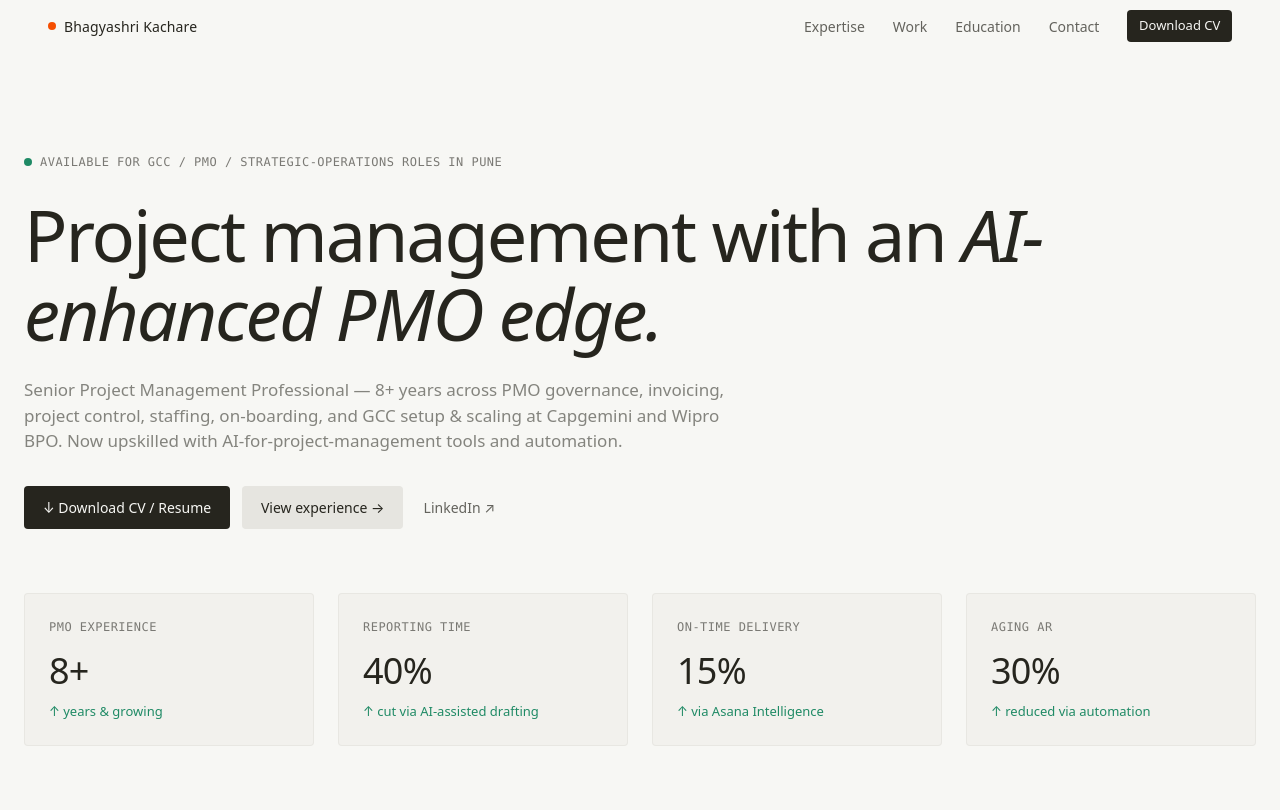
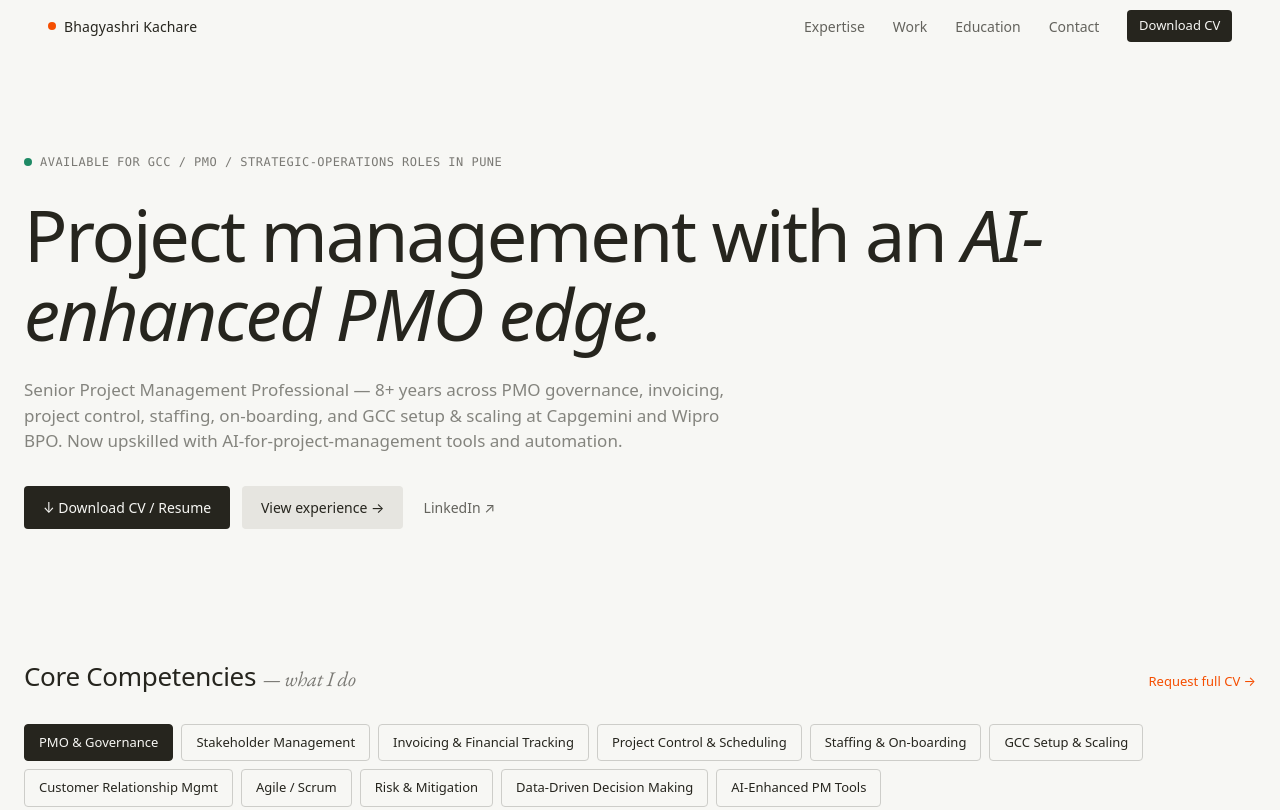
Before and after one commit to mayur-kachare/bhagyashri-portfolio, a plain HTML site: page index.html in a window 1280 px wide. Shown: the top 810 px of the page. Drawn offline with nearby package versions, Linux system fonts and the light colour scheme.

```diff
--- a/index.html
+++ b/index.html
@@ -45,14 +45,7 @@
       <a class="btn btn-ghost" href="https://www.linkedin.com/in/bhagyashri-kachare-joshi-ab091831" target="_blank" rel="noopener">LinkedIn ↗</a>
     </div>
 
-    <!-- STATS -->
-    <div class="stat-grid">
-      <div class="stat"><div class="label">PMO experience</div><div class="num">8+</div><div class="delta up">↑ years &amp; growing</div></div>
-      <div class="stat"><div class="label">Reporting time</div><div class="num">40%</div><div class="delta up">↑ cut via AI-assisted drafting</div></div>
-      <div class="stat"><div class="label">On-time delivery</div><div class="num">15%</div><div class="delta up">↑ via Asana Intelligence</div></div>
-      <div class="stat"><div class="label">Aging AR</div><div class="num">30%</div><div class="delta up">↑ reduced via automation</div></div>
-    </div>
-  </section>
+    </section>
 
   <!-- EXPERTISE -->
   <section class="section" id="expertise">
```
Also changed, not shown: 1 other file.
